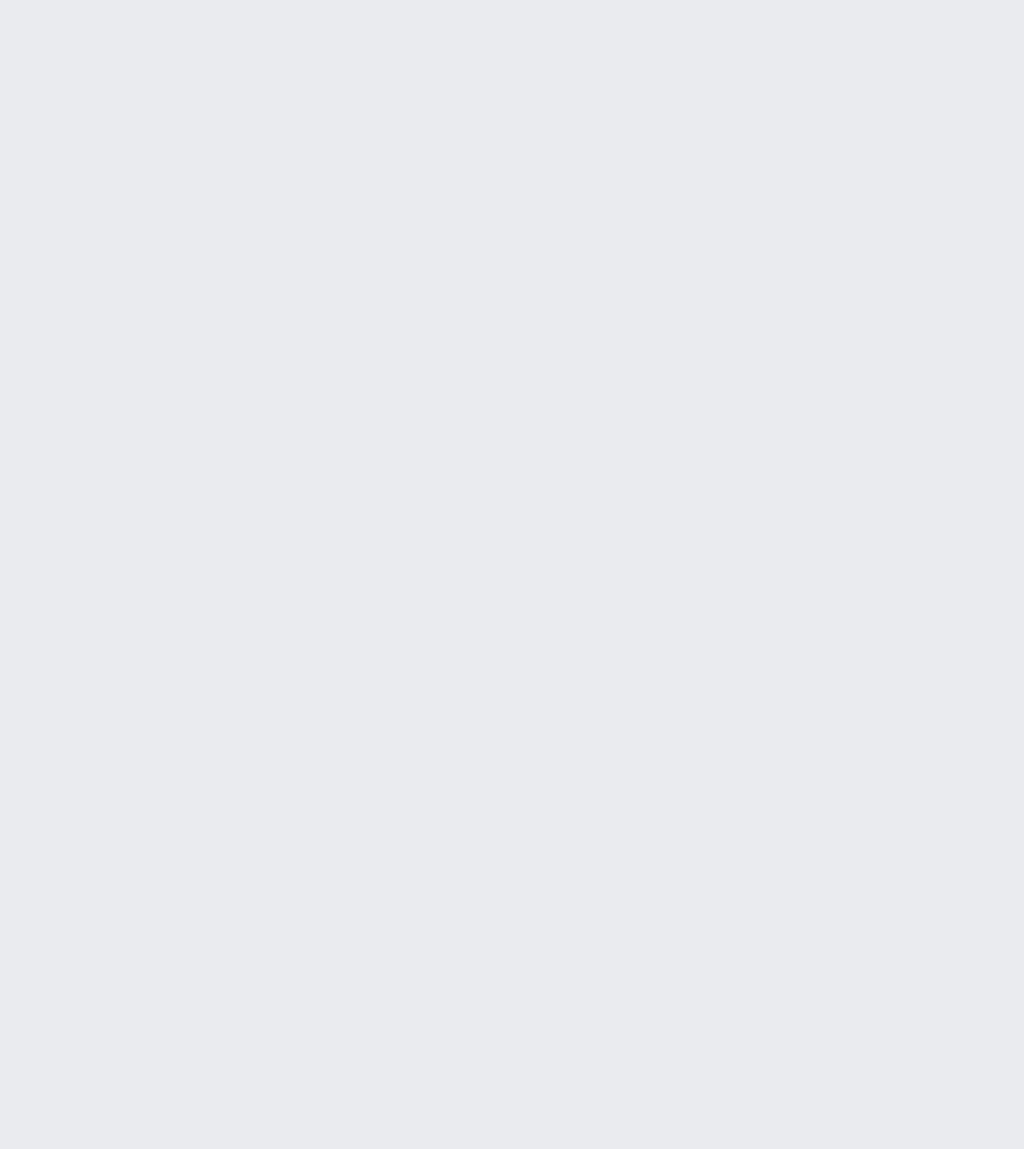
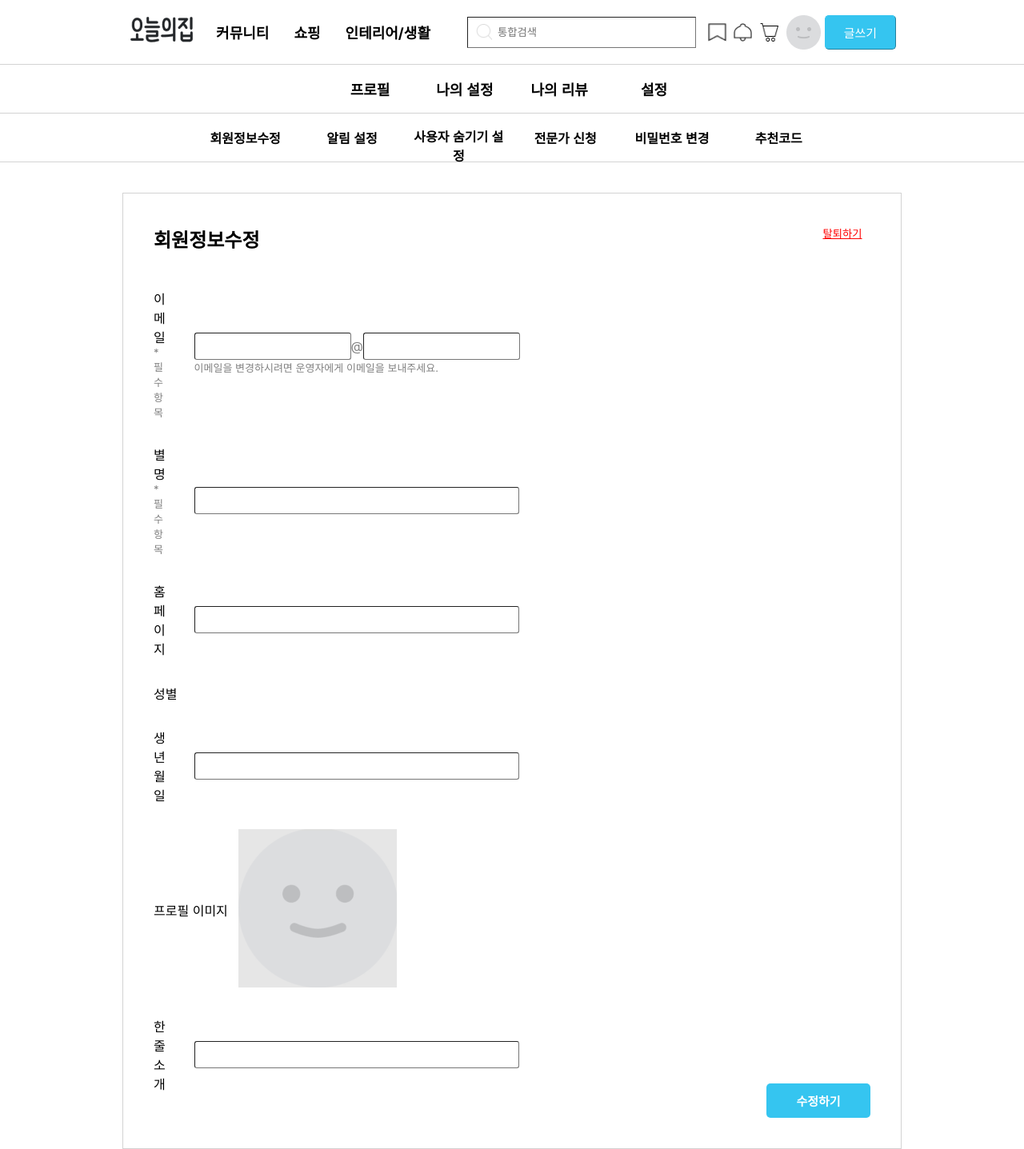
Before and after one commit to 3rd-PARD-WEB-PART/JoDongun, a React (Create React App) app in the folder pard_3rd_jodongun_seminar_3/: page /memberEdit in a window 1280 px wide. Before the commit this address had no page. Shown: the whole page at 80% size. Before the commit the page ends 800 px from the top, so only its background shows below. Built offline with nearby package versions, Linux system fonts and the light colour scheme.

Commit message:
refactoring

```diff
--- a/pard_3rd_jodongun_seminar_3/src/App.js
+++ b/pard_3rd_jodongun_seminar_3/src/App.js
@@ -1,13 +1,15 @@
 import './App.css';
 import LoginPage from './LoginPage';
-import MainPage from './MainPage';
-import { Route, Routes } from 'react-router-dom';
+import ProfilePage from './ProfilePage';
+import MemberEditPage from './MemberEditPage';
+import { BrowserRouter, Route, Routes } from 'react-router-dom';
 
 function App() {
   return (
     <Routes>
       <Route path="/" element={<LoginPage />} />
-      <Route path="/profile" element={<MainPage />} />
+      <Route path="/profile" element={<ProfilePage />} />
+      <Route path="/memberEdit" element={<MemberEditPage/>} />
     </Routes>
   );
 }
--- a/pard_3rd_jodongun_seminar_3/src/Form.css
+++ b/pard_3rd_jodongun_seminar_3/src/Form.css
@@ -3,21 +3,11 @@
     flex-direction: column;
     justify-content: center;
     align-items: center;
-  }
+}
 
-  body{
-    background-color: #EAEBEF;
-  }
-
-  /*
-  color
-  #35C5F0;
-  #FFFFFF;
-  #292929;
-  #DBDBDB; (input)
-  #EAEBEF; (hr)
-  #757575; (etc)
-  */
+body{
+    background-color: #FFFFFF;
+}
 
   /*Header.js*/
   .header{
@@ -43,6 +33,7 @@
   }
 
   /*Form.js*/
+
   .form-frame{
     width: 635px;
     height: 650px;
--- a/pard_3rd_jodongun_seminar_3/src/Form.js
+++ b/pard_3rd_jodongun_seminar_3/src/Form.js
@@ -6,20 +6,22 @@ import Nickname from './Nickname';
 import MemberSubmit from './MemberSubmit';
 
 function Form() {
-    return(
+    return (
+        <div className='login-frame'>
             <div className="form-frame">
                 <div className="form">
                     <div className="font-20">
                         회원가입
                     </div>
-                <Email/>
-                <Password/>
-                <Checkpass/>
-                <Nickname/>
-                <MemberSubmit/>
+                    <Email />
+                    <Password />
+                    <Checkpass />
+                    <Nickname />
+                    <MemberSubmit />
                     <div className="check-member">
                         이미 아이디가 있으신가요?&nbsp;&nbsp;
                         <a href="">로그인</a>
+                    </div>
                 </div>
             </div>
         </div>
--- a/pard_3rd_jodongun_seminar_3/src/FourthHeader.js
+++ b/pard_3rd_jodongun_seminar_3/src/FourthHeader.js
@@ -126,7 +126,7 @@ function FourthHeader() {
                         </button>
                     </div>
                     <div className="test">
-                        <Link to="/">
+                        <Link to="/profile">
                             <button className="edit-button">
                                 수정하기
                             </button>
--- a/pard_3rd_jodongun_seminar_3/src/LoginPage.js
+++ b/pard_3rd_jodongun_seminar_3/src/LoginPage.js
@@ -3,7 +3,7 @@ import Form from "./Form";
 
 function LoginPage() {
     return (
-        <div>
+        <div className="App">
             <LoginHeader />
             <Form />
         </div>
--- /dev/null
+++ b/pard_3rd_jodongun_seminar_3/src/MemberEditPage.js
@@ -0,0 +1,16 @@
+import Header from "./Header";
+import SecondHeader from "./SecondHeader";
+import FourthHeader from "./FourthHeader";
+
+function MemberEditPage() {
+    return (
+        <div>
+            <Header />
+            <SecondHeader />
+            <FourthHeader />
+        </div>
+
+    )
+}
+
+export default MemberEditPage;
--- a/pard_3rd_jodongun_seminar_3/src/MainPage.js
+++ b/pard_3rd_jodongun_seminar_3/src/ProfilePage.js
@@ -4,17 +4,14 @@ import SecondHeader from "./SecondHeader";
 import ThirdHeader from "./ThirdHeader";
 import FourthHeader from "./FourthHeader";
 
-function MainPage() {
+function ProfilePage() {
     return (
         <div>
             <Header />
             <SecondHeader />
             <ThirdHeader/>
-            <Routes>
-                <Route path="/memberEdit" element={<FourthHeader />} />
-            </Routes>
         </div>
     )
 }
 
-export default MainPage;
+export default ProfilePage;
```
Lines whose indentation alone changed are shown as unchanged.
